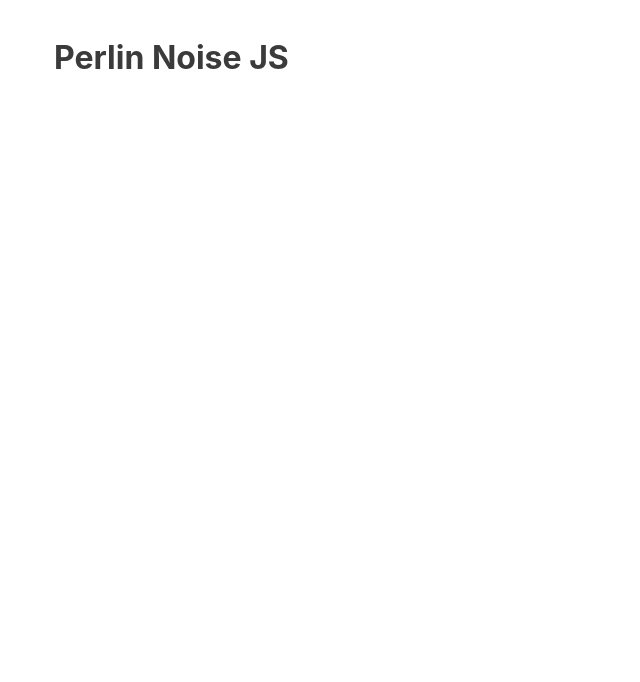
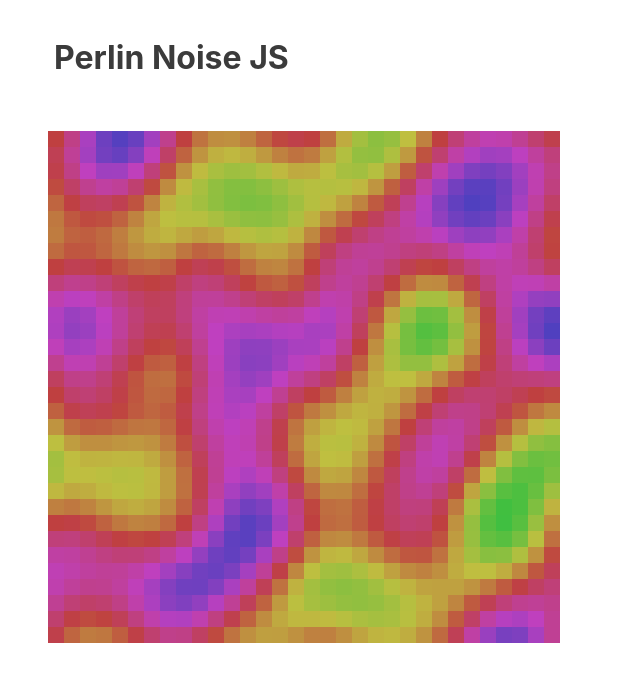
Before and after one commit to H2VL/perlin-noise-js, a website built with webpack: page public/index.html in a window 1280 px wide. Shown: the whole page, without its empty margins (0-640 px from the left). Built offline with nearby package versions, Linux system fonts and the light colour scheme.

Commit message:
perlin algo v1

```diff
--- a/public/index.html
+++ b/public/index.html
@@ -12,7 +12,9 @@
       <header>
         <h1>Perlin Noise JS</h1>
       </header>
-      <main></main>
+      <main>
+        <canvas id="myCanvas"></canvas>
+      </main>
       <footer></footer>
     </div>
     <script src="./assets/scripts/bundle.js"></script>
--- a/src/scripts/main.js
+++ b/src/scripts/main.js
@@ -0,0 +1,22 @@
+import { PerlinNoise } from './perlin-noise';
+
+const GRID_SIZE = 4;
+const RESOLUTION = 8;
+const COLOR_SCALE = 250;
+
+var canvas = document.getElementById('myCanvas');
+canvas.width = canvas.height = 512;
+var ctx = canvas.getContext('2d');
+
+let pixel_size = canvas.width / RESOLUTION;
+let num_pixels = GRID_SIZE / RESOLUTION;
+
+const perlinNoise = new PerlinNoise();
+
+for (let y = 0; y < GRID_SIZE; y += num_pixels / GRID_SIZE) {
+  for (let x = 0; x < GRID_SIZE; x += num_pixels / GRID_SIZE) {
+    let v = perlinNoise.perlin(x, y) * COLOR_SCALE;
+    ctx.fillStyle = 'hsl(' + v + ',50%,50%)';
+    ctx.fillRect((x / GRID_SIZE) * canvas.width, (y / GRID_SIZE) * canvas.height, pixel_size, pixel_size);
+  }
+}
--- /dev/null
+++ b/src/scripts/perlin-noise.js
@@ -0,0 +1,71 @@
+export const randomUnitVector = () => {
+  let theta = Math.random() * 2 * Math.PI;
+  return { x: Math.cos(theta), y: Math.sin(theta) };
+};
+
+// Function to transition smoothly from 0.0 to 1.0 in the range [0.0, 1.0]
+const smoothstep = (w) => {
+  if (w <= 0.0) return 0.0;
+  if (w >= 1.0) return 1.0;
+  return w * w * (3.0 - 2.0 * w);
+};
+
+// Function to interpolate smoothly between a0 and a1
+// Weight w should be in the range [0.0, 1.0]
+const interpolate = (a0, a1, w) => {
+  return a0 + (a1 - a0) * smoothstep(w);
+};
+
+export class PerlinNoise {
+  constructor() {
+    this.gradients = {};
+    this.memory = {};
+  }
+
+  // Computes the dot product of the distance and gradient vectors.
+  dotGridGradient(ix, iy, x, y) {
+    let gradientVector;
+    const distanceVector = { x: x - ix, y: y - iy };
+
+    if (this.gradients[[ix, iy]]) {
+      gradientVector = this.gradients[[ix, iy]];
+    } else {
+      gradientVector = randomUnitVector();
+      this.gradients[[ix, iy]] = gradientVector;
+    }
+    // Compute the dot-product
+    return distanceVector.x * gradientVector.x + distanceVector.y * gradientVector.y;
+  }
+
+  // Compute Perlin noise at coordinates x, y
+  perlin(x, y) {
+    if (this.memory.hasOwnProperty([x, y])) {
+      return this.memory[[x, y]];
+    }
+
+    // Determine grid cell coordinates
+    const x0 = Math.floor(x);
+    const x1 = x0 + 1;
+    const y0 = Math.floor(y);
+    const y1 = y0 + 1;
+
+    // Determine interpolation weights
+    // Could also use higher order polynomial/s-curve here
+    const sx = x - x0;
+    const sy = y - y0;
+
+    // Interpolate between grid point gradients
+    let n0, n1, ix0, ix1, intensity;
+    n0 = this.dotGridGradient(x0, y0, x, y);
+    n1 = this.dotGridGradient(x1, y0, x, y);
+    ix0 = interpolate(n0, n1, sx);
+    n0 = this.dotGridGradient(x0, y1, x, y);
+    n1 = this.dotGridGradient(x1, y1, x, y);
+    ix1 = interpolate(n0, n1, sx);
+    intensity = interpolate(ix0, ix1, sy);
+
+    this.memory[[x, y]] = intensity;
+
+    return intensity;
+  }
+}
--- a/src/styles/main.scss
+++ b/src/styles/main.scss
@@ -2,8 +2,9 @@
 
 .wrapper {
   min-height: 100vh;
+  padding: 2rem 3rem;
   header {
-    padding: 2rem 3rem;
+    padding-bottom: 3rem;
   }
   footer {
     height: 50px;
```
Also changed, not shown: src/scripts/utils.js (deleted).
